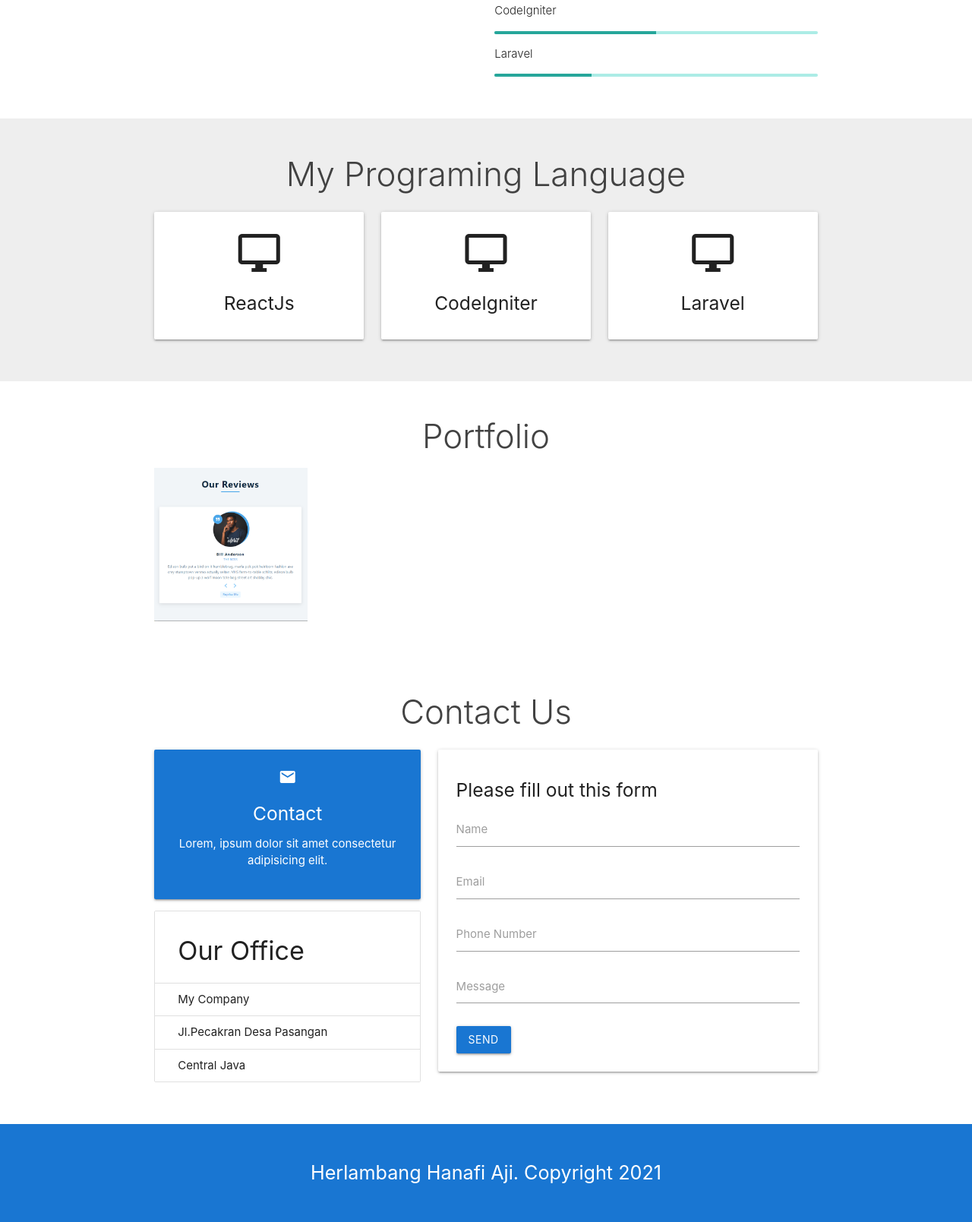
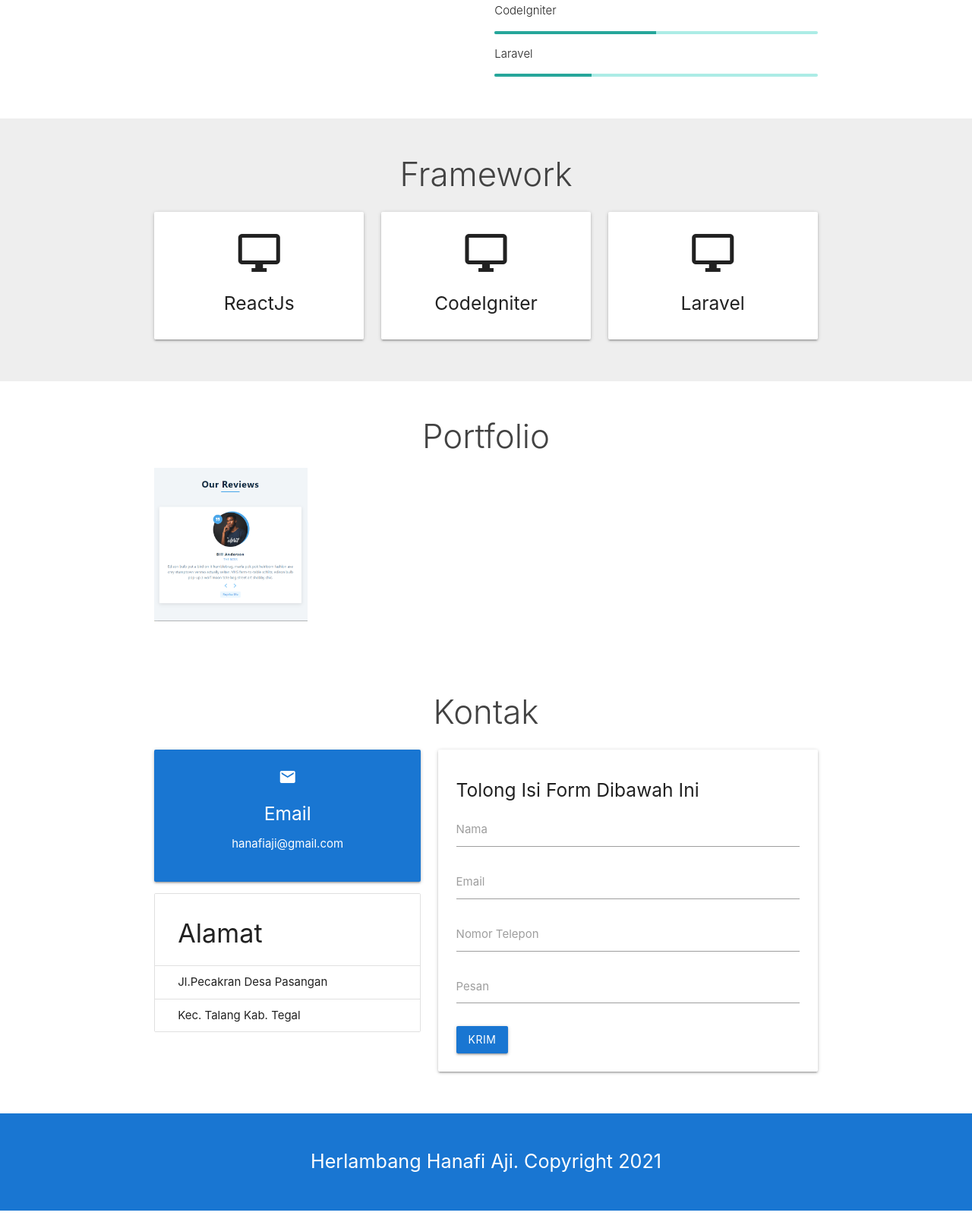
Before and after one commit to hanafi407/portfolio, a plain HTML site: page index.html in a window 1280 px wide. Shown: the part 973-2582 px from the top of the page at 76% size. Drawn offline with Linux system fonts and the light colour scheme.

Commit message:
mengedit

```diff
--- a/index.html
+++ b/index.html
@@ -32,11 +32,11 @@
               ><i class="material-icons">menu</i></a
             >
             <ul class="right hide-on-med-and-down">
-              <li><a href="#about">About</a></li>
+              <li><a href="#about">Tentang</a></li>
               <!-- <li><a href="#clients">Clients</a></li> -->
-              <li><a href="#services">Services</a></li>
+              <li><a href="#services">Framework</a></li>
               <li><a href="#portfolio">Portfolio</a></li>
-              <li><a href="#contact">Contact</a></li>
+              <li><a href="#contact">Kontak</a></li>
             </ul>
           </div>
         </div>
@@ -45,18 +45,18 @@
 
     <!-- sidenav -->
     <ul class="sidenav" id="mobile-nav">
-      <li><a href="">About</a></li>
+      <li><a href="">Tentang</a></li>
       <!-- <li><a href="">Client</a></li> -->
-      <li><a href="">Services</a></li>
+      <li><a href="">Framework</a></li>
       <li><a href="">Portfolio</a></li>
-      <li><a href="">Contact</a></li>
+      <li><a href="">Kontak</a></li>
     </ul>
 
     <!-- slider -->
     <div class="slider">
       <ul class="slides">
         <li>
-          <img src="img/slider/1.png" />
+          <img src="img/slider/jumbotron.jpg" />
           <!-- random image -->
           <div class="caption left-align">
             <h3>Halo, saya Hanafi</h3>
@@ -94,7 +94,7 @@
     <section id="about" class="about scrollspy">
       <div class="container">
         <div class="row">
-          <h3 class="center light grey-text text-darken-3">About Us</h3>
+          <h3 class="center light grey-text text-darken-3">Tentang</h3>
           <div class="col m6 light">
             <h5>Tentang saya</h5>
             <p>
@@ -165,7 +165,7 @@
       <div class="container">
         <div class="row">
           <h3 class="light center grey-text text-darken-3">
-            My Programing Language
+            Framework
           </h3>
           <div class="col m4 s12">
             <div class="card-panel center">
@@ -224,27 +224,26 @@
     <!-- contact us -->
     <section id="contact" class="contact grey-lighten-3 scrollspy">
       <div class="container">
-        <h3 class="light grey-text text-darken-3 center">Contact Us</h3>
+        <h3 class="light grey-text text-darken-3 center">Kontak</h3>
         <div class="row">
           <div class="col m5 s12">
             <div class="card-panel blue darken-2 center white-text">
               <i class="material-icons">email</i>
-              <h5>Contact</h5>
-              <p>Lorem, ipsum dolor sit amet consectetur adipisicing elit.</p>
+              <h5>Email</h5>
+              <p>hanafiaji@gmail.com</p>
             </div>
             <ul class="collection with-header">
               <li class="collection-item" class="collection-header">
-                <h4>Our Office</h4>
+                <h4>Alamat</h4>
               </li>
-              <li class="collection-item">My Company</li>
               <li class="collection-item">Jl.Pecakran Desa Pasangan</li>
-              <li class="collection-item">Central Java</li>
+              <li class="collection-item">Kec. Talang Kab. Tegal</li>
             </ul>
           </div>
           <div class="col m7 s12">
             <form action="">
               <div class="card-panel">
-                <h5>Please fill out this form</h5>
+                <h5>Tolong Isi Form Dibawah Ini</h5>
                 <div class="input-field">
                   <input
                     type="text"
@@ -253,7 +252,7 @@
                     required
                     class="validate"
                   />
-                  <label for="name">Name</label>
+                  <label for="name">Nama</label>
                 </div>
                 <div class="input-field">
                   <input
@@ -266,7 +265,7 @@
                 </div>
                 <div class="input-field">
                   <input type="text" name="phone" id="phone" />
-                  <label for="phone">Phone Number</label>
+                  <label for="phone">Nomor Telepon</label>
                 </div>
                 <div class="input-field">
                   <textarea
@@ -274,9 +273,9 @@
                     id="message"
                     class="materialize-textarea"
                   ></textarea>
-                  <label for="name">Message</label>
+                  <label for="name">Pesan</label>
                 </div>
-                <button type="submit" class="btn blue darken-2">Send</button>
+                <button type="submit" class="btn blue darken-2">Krim</button>
               </div>
             </form>
           </div>
```
Also changed, not shown: img/slider/2.png (deleted), 4 other files.
